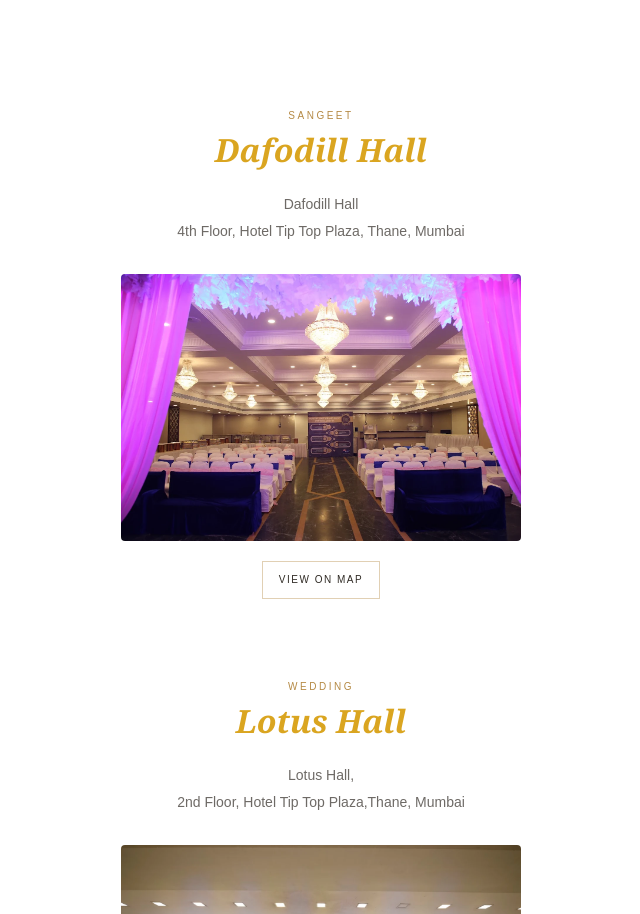
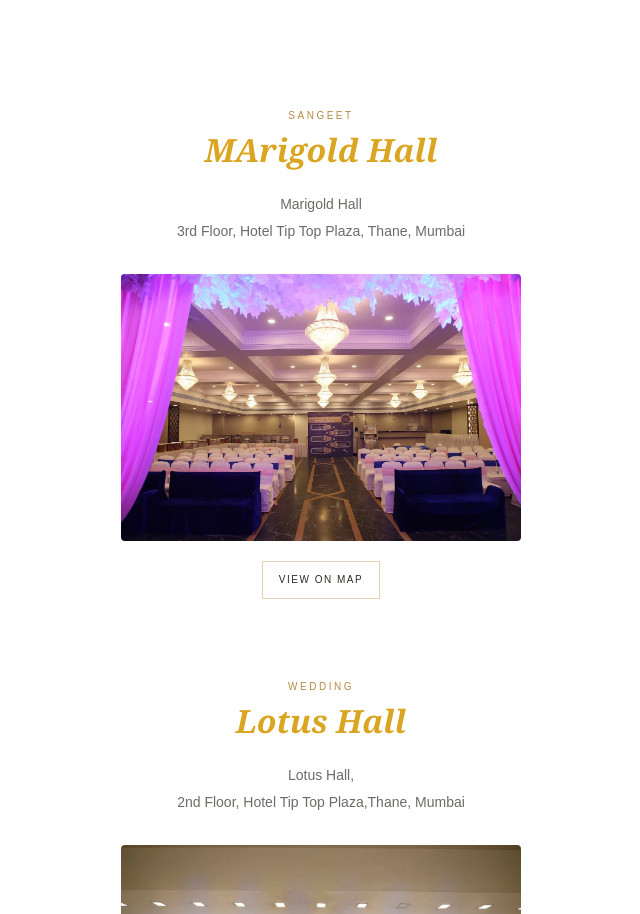
Before and after one commit to CreativeMoodon/HardikSonaliWedding, a plain HTML site: page index.html in a window 1280 px wide. Shown: the part 6700-7614 px from the top of the page, without its empty margins (319-959 px from the left). Drawn offline with Linux system fonts and the light colour scheme.

Commit message:
Update venue name from Dafodill to Marigold Hall

```diff
--- a/index.html
+++ b/index.html
@@ -1446,12 +1446,12 @@ celebrating the Wedding Ceremony of
                 class="venue-title"
                 style="color:goldenrod;"
             >
-                Dafodill Hall
+                MArigold Hall
             </h2>
 
             <p class="venue-address">
-                Dafodill Hall<br>
-               4th Floor, Hotel Tip Top Plaza,
+                Marigold Hall<br>
+               3rd Floor, Hotel Tip Top Plaza,
                 Thane, Mumbai
             </p>
 
```
